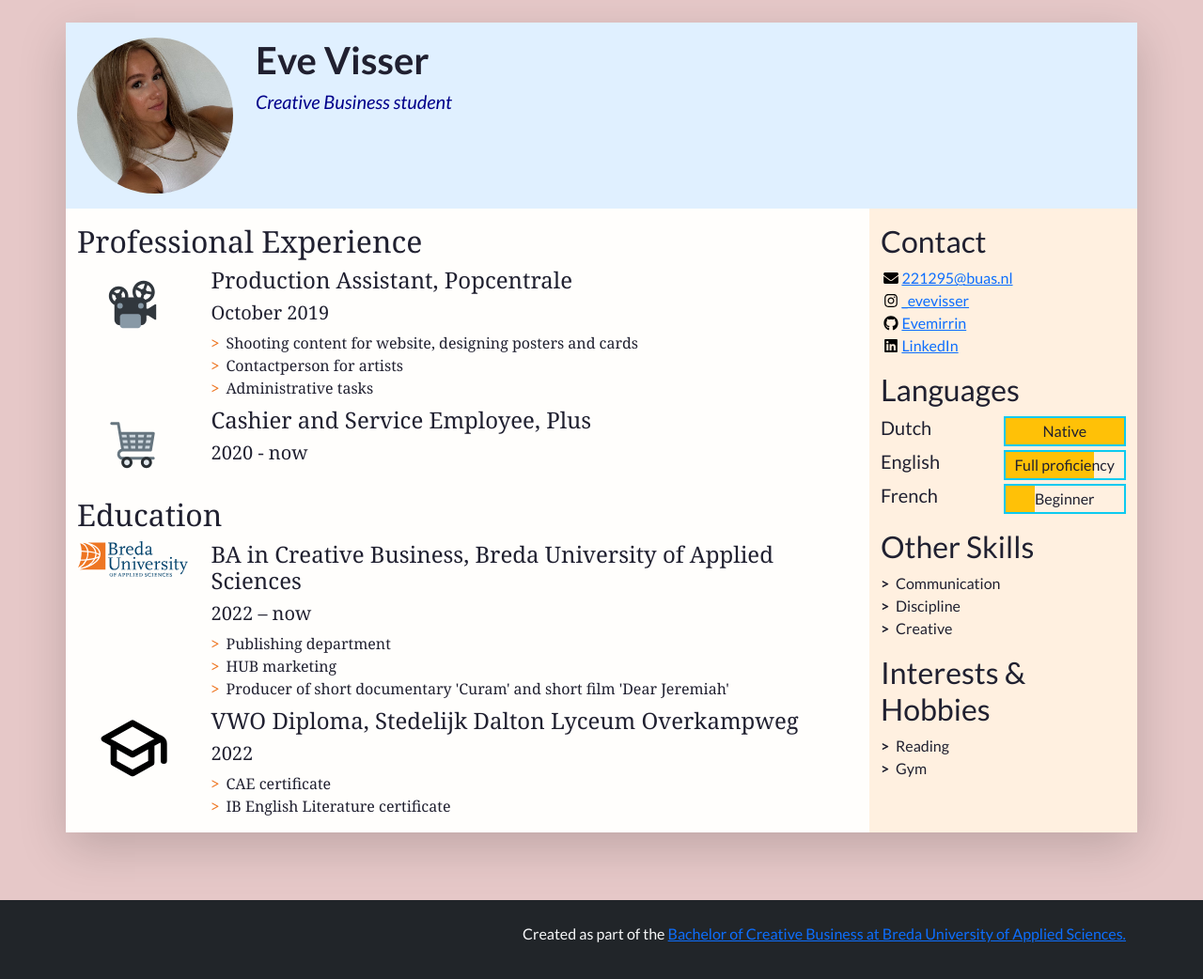
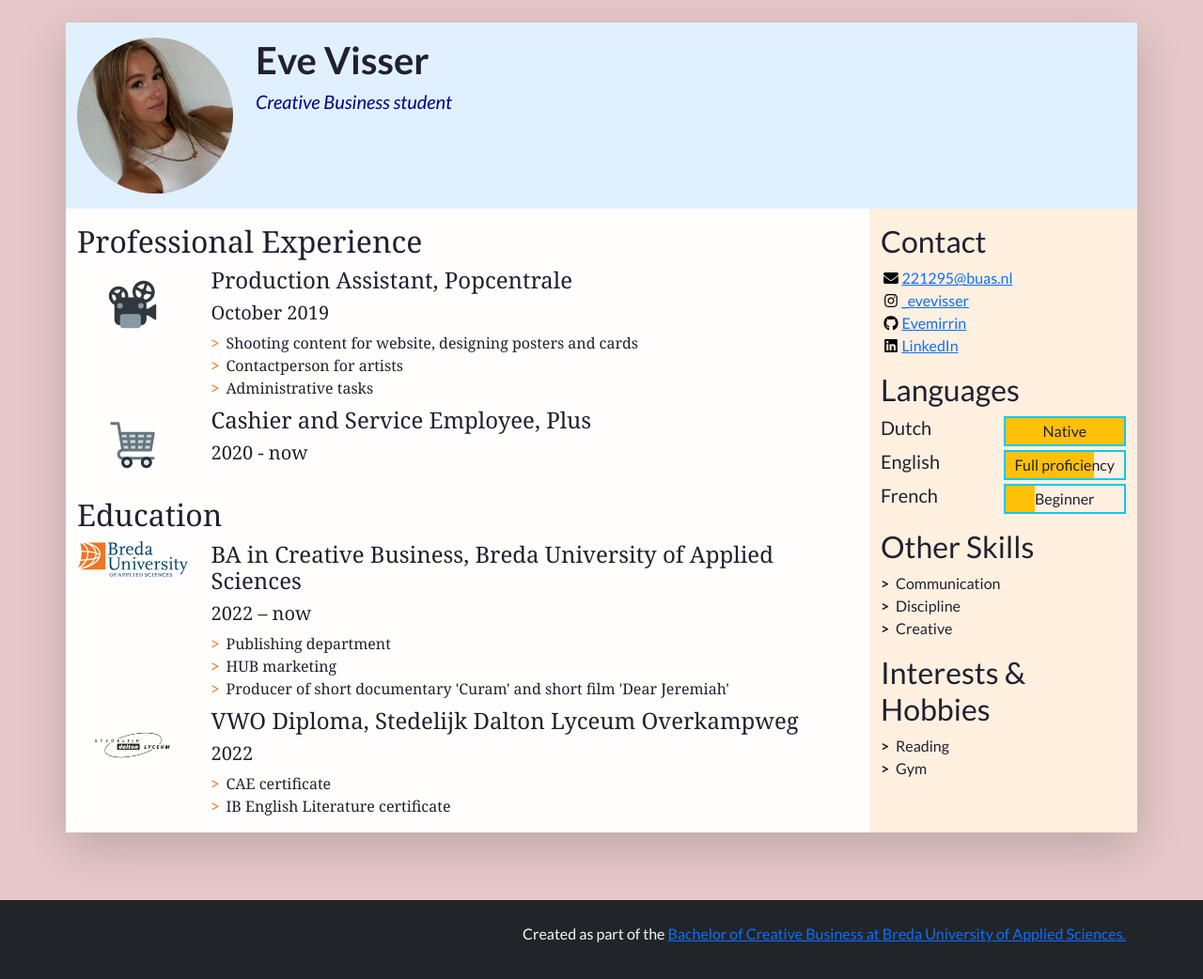
Before and after one commit to evemirrin/evevisser-resume, a plain HTML site: page index.html in a window 1280 px wide. Shown: the whole page at 94% size. Drawn offline with nearby package versions, Linux system fonts and the light colour scheme.

Commit message:
high school logo update

```diff
--- a/index.html
+++ b/index.html
@@ -137,7 +137,7 @@
               <!-- 2nd item in education -->
               <li class="biography-item row mb-2">
                 <div class="logo-container col-3 col-sm-2 col-md-3 col-lg-2">
-                  <img class="biography-logo mw-100 d-block mx-auto" src="images/schools/schoolcap.svg" alt="School logo" width="80">
+                  <img class="biography-logo mw-100 d-block mx-auto" src="images/employers/schoollogo.png" alt="School logo" width="80">
                 </div>
                 <div class="biography-contents col-9 col-sm-10 col-md-9 col-lg-10">
                   <h4>VWO Diploma, Stedelijk Dalton Lyceum Overkampweg</h4>
```
Also changed, not shown: images/employers/pluslogo.png (added), images/employers/popcentralelogo.png (added), images/employers/schoollogo.png (added), 1 other file.
